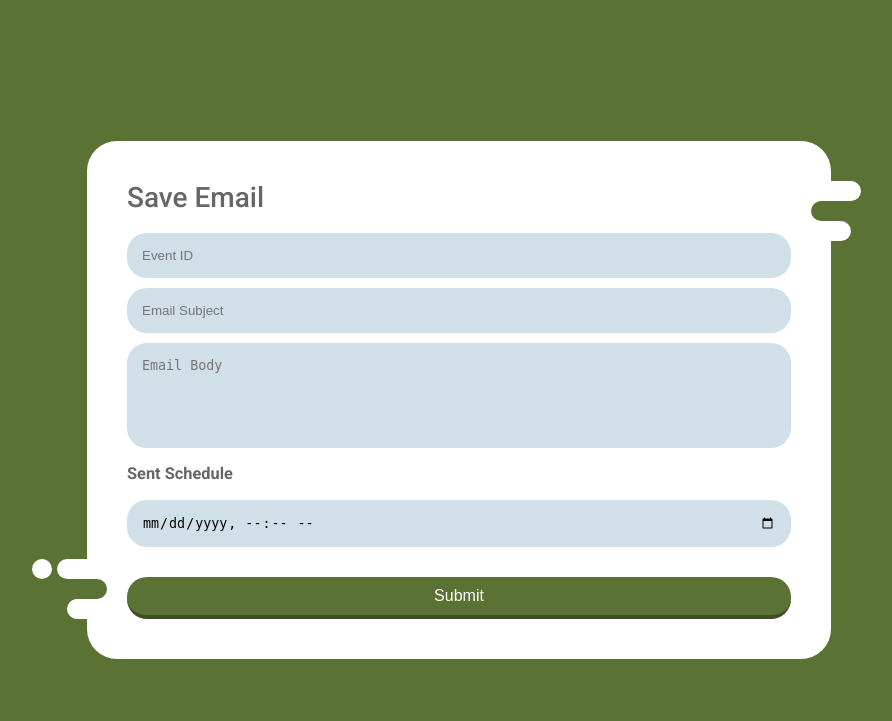
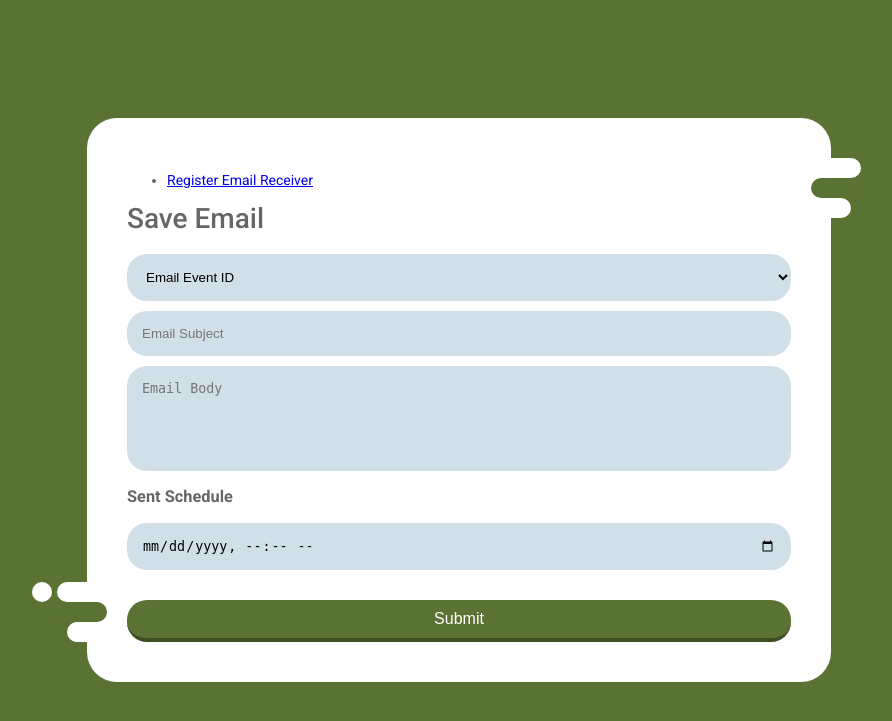
Before and after one commit to prambudiarta/EmailSchedulerFlask, a Flask app: page /register_receiver in a window 1280 px wide. Shown: the top 721 px of the page, without its empty margins (181-1073 px from the left). Run offline with Flask 2, Linux system fonts and the light colour scheme; some libraries are stand-ins or nearby versions.

Commit message:
[ADD] Event as Option & Link to register mail

```diff
--- a/templates/index.html
+++ b/templates/index.html
@@ -15,7 +15,7 @@
       font-size: 14px;
       color: #666;
       }
-      input, textarea {
+      input, textarea, select {
       outline: none;
       }
       body {
@@ -91,6 +91,7 @@
       padding: 40px;
       }
       .form-inner input,
+      .form-inner select,
       .form-inner textarea {
       display: block;
       width: 100%;
@@ -132,8 +133,16 @@
       <div class="form-right-decoration"></div>
       <div class="circle"></div>
       <div class="form-inner">
+        <ul>
+          <li><a href="/register_receiver">Register Email Receiver</a></li>
+        </ul>
         <h1>Save Email</h1>
-        <input type="text" required id='eid' name='eventId' placeholder="Event ID">
+        <select required id='eid' name='eventId'>
+          <option selected="true" value='' disabled>Email Event ID</option>
+          <option value="1">1</option>
+          <option value="2">2</option>
+          <option value="3">3</option>
+        </select>
         <input type="text" required id="subject" name='emailSubject' placeholder="Email Subject">
         <textarea id="body" required name='emailContent' placeholder="Email Body" rows="5"></textarea>
         <h3>Sent Schedule</h3>
@@ -146,9 +155,6 @@
             {% endfor %}
           {% endif %}
         {% endwith %}
-        <!-- {% for message in get_flashed_messages() %}
-
-        {% endfor %} -->
       </div>
     </form>
   </body>
```
